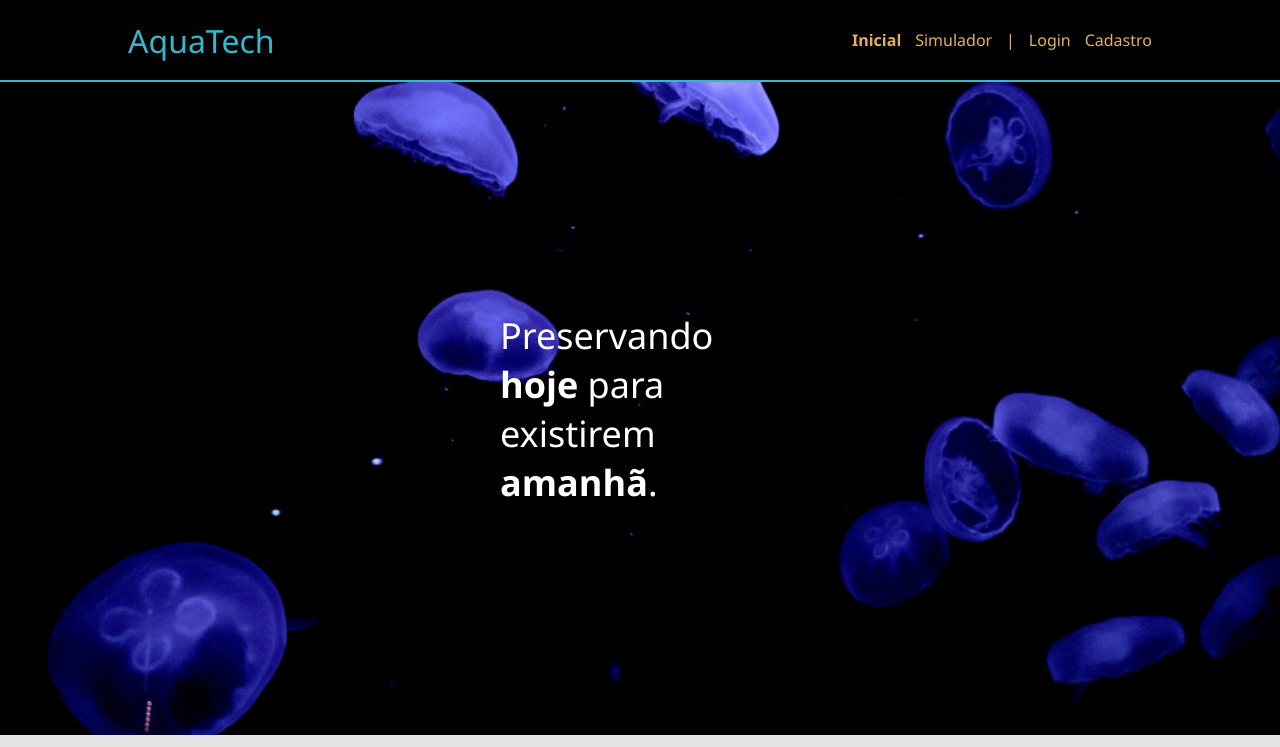
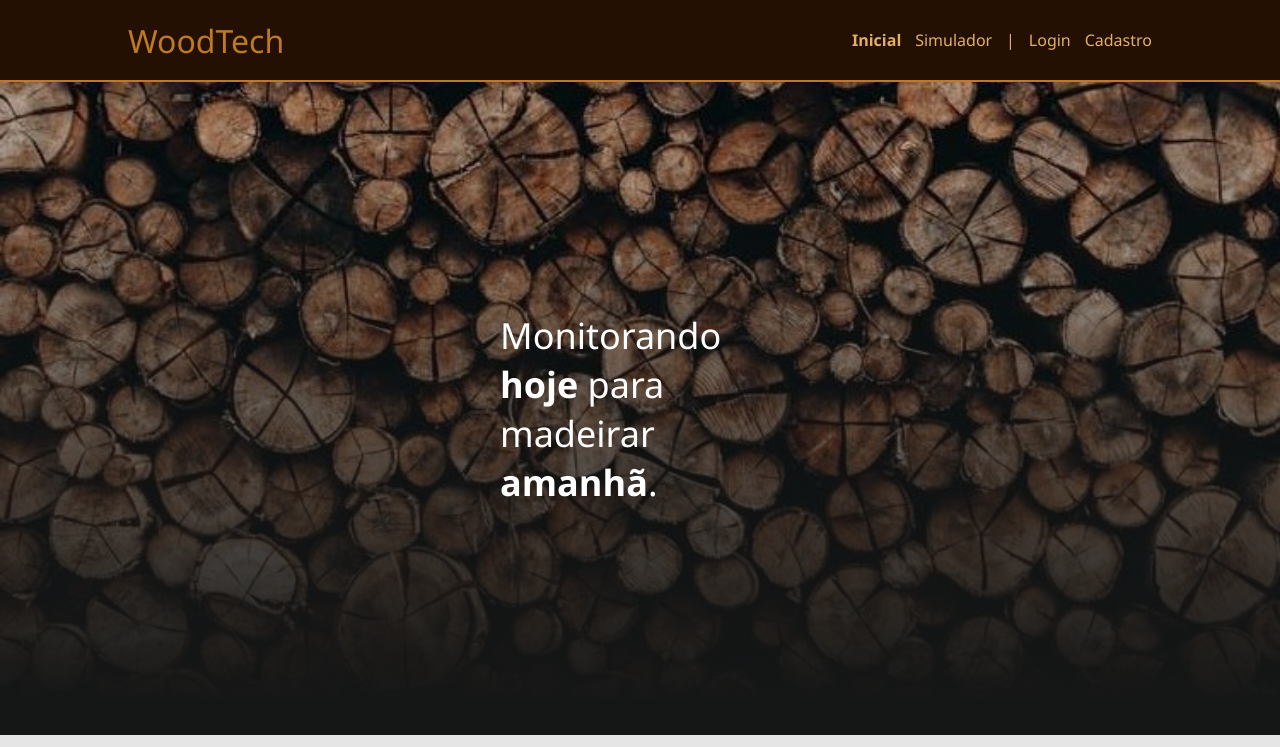
Before and after one commit to amandaribeiro1/WoodTech, a website: page site/public/index.html in a window 1280 px wide. Shown: the top 747 px of the page. Drawn offline with Linux system fonts and the light colour scheme.

Commit message:
Nova identidade visual

```diff
--- a/site/public/css/estilo.css
+++ b/site/public/css/estilo.css
@@ -2,7 +2,7 @@ body {
   margin: 0;
   padding: 0;
   font-family: 'Barlow', 'Segoe UI', 'Segoe UI', Tahoma, Geneva, Verdana, sans-serif;
-  background-color: black;
+  background-color: #240f03;
 }
 
 :root {
@@ -21,7 +21,7 @@ body {
 
 .header {
   height: var(--tamanho-header);
-  border-bottom: 2px solid #32b9cd;
+  border-bottom: 2px solid #bd7a22;
 }
 
 .header .container {
@@ -49,7 +49,7 @@ body {
 }
 
 .titulo {
-  color: #32b9cd;
+  color: #bd7a22;
   width: fit-content;
   font-weight: 500;
 }
@@ -60,8 +60,12 @@ body {
 
 .banner {
   height: var(--tamanho-banner);
-  background-image: url('../assets/imgs/bg-jelly-fish-para-home.png');
+  width: 100%;
+  background: linear-gradient(transparent 5%, #151616  95%), url('../assets/imgs/banner.jpg');
+  color: white;
+  background-repeat: no-repeat;
   background-size: cover;
+  background-position: center;
 }
 
 .banner .container {
--- a/site/public/css/style.css
+++ b/site/public/css/style.css
@@ -50,10 +50,11 @@ body {
 /* BANNER */
 
 .banner {
-  height: fit-content;
+  height: 100%;
+  width: 100%;
   padding: 40px 0;
   color: white;
-  background-image: url(".././assets/imgs/bg-jelly-fish-para_outras_pags.png");
+  background-image: url("../assets/imgs/banner.jpg");
   background-size: cover;
 }
 
--- a/site/public/index.html
+++ b/site/public/index.html
@@ -6,7 +6,7 @@
     <meta http-equiv="X-UA-Compatible" content="IE=edge">
     <meta name="viewport" content="width=device-width, initial-scale=1.0">
 
-    <title>AquaTech | Página Inicial</title>
+    <title>WoodTech | Página Inicial</title>
 
     <script src="./js/sessao.js"></script>
 
@@ -21,7 +21,7 @@
 <body>
     <div class="header">
       <div class="container">
-        <h1 class="titulo">AquaTech</h1>
+        <h1 class="titulo">WoodTech</h1>
         <ul class="navbar">
           <li class="agora">
             <a href="#">Inicial</a>
@@ -42,7 +42,7 @@
 
     <div class="banner">
       <div class="container">
-        <p>Preservando <span>hoje</span> para existirem <span>amanhã</span>.</p>
+        <p>Monitorando <span>hoje</span> para madeirar <span>amanhã</span>.</p>
       </div>
     </div>
 
```
Also changed, not shown: site/public/assets/imgs/banner.jpg (added), site/public/assets/imgs/bg-jelly-fish-para-home.png (deleted), site/public/assets/imgs/bg-jelly-fish-para_outras_pags.png (deleted).
